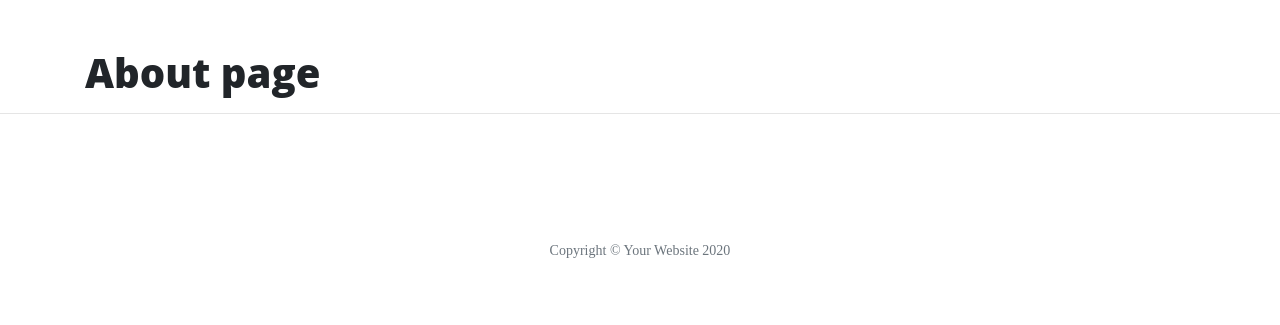
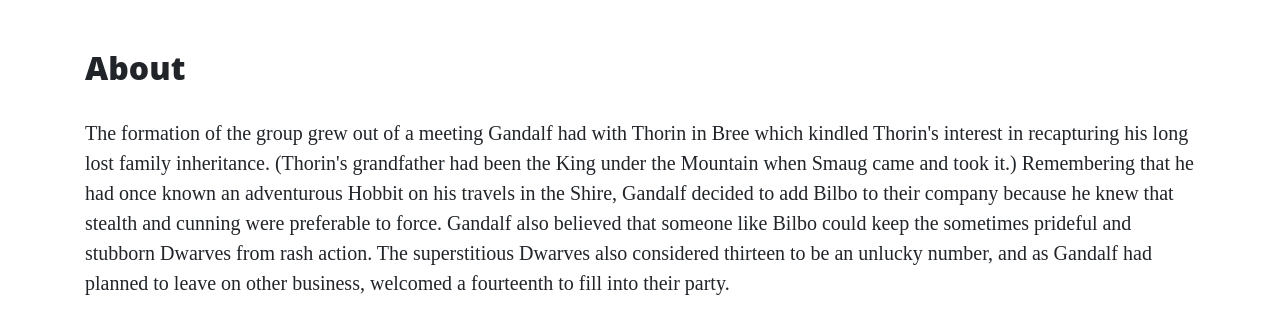
Before and after one commit to Mickjitsu/flasktest, a Flask app: page /about in a window 1280 px wide. Shown: the part 533-858 px from the top of the page. Before the commit the page ends 791 px from the top, so only its background shows below. Run offline with Flask 3, Linux system fonts and the light colour scheme; some libraries are stand-ins or nearby versions.

Commit message:
routing created - dynamic page creation added for about pages

```diff
--- a/run.py
+++ b/run.py
@@ -1,26 +1,46 @@
 import os
-from flask import Flask, render_template
+import json
+from flask import Flask, render_template, request, flash
+if os.path.exists("env.py"):
+    import env
 
 app = Flask(__name__)
+app.secret_key = os.environ.get("SECRET_KEY")
+
 
 @app.route("/")
 def index():
-    return render_template("index.html")
+    return render_template("index.html", page_title="Home")
 
 
-@app.route("/contact")
+@app.route("/contact", methods=["GET", "POST"])
 def contact():
-    return render_template("contact.html")
+    if request.method == "POST":
+        flash("Thanks {}, we have received your message!".format(
+            request.form.get("name")))
+    return render_template("contact.html", page_title="Contact")
 
 
 @app.route("/about")
 def about():
-    return render_template("about.html")
+    data = []
+    with open("data/company.json", "r") as json_data:
+        data = json.load(json_data)
+    return render_template("about.html", page_title="About", company=data)
 
+@app.route("/about/<member_name>")
+def about_member(member_name):
+    member = {}
+    with open("data/company.json", "r") as json_data:
+        data = json.load(json_data)
+        for obj in data:
+            if obj["url"] == member_name:
+                member = obj
+    return render_template("member.html", member=member)
 
 @app.route("/careers")
 def careers():
-    return render_template("careers.html")
+    return render_template("careers.html", page_title="Careers")
 
 
 if __name__ == "__main__":
--- /dev/null
+++ b/static/css/style.css
@@ -0,0 +1,3 @@
+.col-md-5 img{
+    width: 100%;
+}
--- a/templates/about.html
+++ b/templates/about.html
@@ -1,4 +1,46 @@
-{% extends "base.html" %}
-{% block content %}
-    <h1>About page</h1>
-{% endblock %}
+    {% extends "base.html" %}
+    {% block content %}
+        <h2>{{ page_title }}</h2>
+        <p>
+            The formation of the group grew out of a meeting Gandalf had with Thorin in Bree which kindled Thorin's interest
+            in recapturing his long lost family inheritance. (Thorin's grandfather had been the King under the Mountain when
+            Smaug came and took it.) Remembering that he had once known an adventurous Hobbit on his travels in the Shire,
+            Gandalf decided to add Bilbo to their company because he knew that stealth and cunning were preferable to force.
+            Gandalf also believed that someone like Bilbo could keep the sometimes prideful and stubborn Dwarves from rash
+            action. The superstitious Dwarves also considered thirteen to be an unlucky number, and as Gandalf had planned
+            to leave on other business, welcomed a fourteenth to fill into their party.
+        </p>
+        {% for member in company %}
+            <div class="row featurette">
+                {% if loop.index % 2 != 0 %}
+                <div class="col-md-7">
+                    <h3><a href="/about/{{ member.url }}">{{ loop.index }}. {{ member.name }}</a></h3>
+                    <p>
+                        {{ member.description }}
+                    </p>
+                </div>
+                <div class="col-md-5">
+                    <img src="{{ member.image_source }}" alt="" class="featurette-image image-responsive">
+                </div>
+                {% else %}
+
+                <div class="col-md-5">
+                    <img src="{{ member.image_source }}" alt="" class="featurette-image image-responsive">
+                </div>
+
+                <div class="col-md-7">
+                    <h3><a href="/about/{{ member.url }}">{{ loop.index }}. {{ member.name }}</a></h3>
+                    <p>
+                        {{ member.description }}
+                    </p>
+                </div>
+
+                {% endif %}
+            </div>
+
+            {% if loop.index != loop.length %}
+            <hr class="featurette-divider">
+            {% endif %}
+        {% endfor %}
+
+    {% endblock %}
--- a/templates/base.html
+++ b/templates/base.html
@@ -4,14 +4,15 @@
     <meta charset="UTF-8">
     <meta name="viewport" content="width=device-width, initial-scale=1.0">
     <meta http-equiv="X-UA-Compatible" content="ie=edge">
-    <link rel="stylesheet" href="{{ url_for('static', filename='vendor/bootstrap/css/bootstrap.min.css') }}">
-    <link rel="stylesheet" href="{{ url_for('static', filename='css/clean-blog.min.css') }}">
+    <link rel="stylesheet" href="{{ url_for('static', filename='vendor/bootstrap/css/bootstrap.min.css') }}" type="text/css">
+    <link rel="stylesheet" href="{{ url_for('static', filename='css/clean-blog.min.css') }}" type="text/css">
+    <link rel="stylesheet" href="{{ url_for('static', filename='css/style.css') }}" type="text/css">
     <title>Hello Flask</title>
 </head>
 <body>
     <nav class="navbar navbar-expand-lg navbar-light fixed-top" id="mainNav">
         <div class="container">
-          <a class="navbar-brand" href="index.html">Start Bootstrap</a>
+          <a class="navbar-brand" href="{{ url_for('index') }}">Thor &amp Company</a>
           <button class="navbar-toggler navbar-toggler-right" type="button" data-toggle="collapse" data-target="#navbarResponsive" aria-controls="navbarResponsive" aria-expanded="false" aria-label="Toggle navigation">
             Menu
             <i class="fas fa-bars"></i>
@@ -36,14 +37,14 @@
       </nav>
 
       <!-- Page Header -->
-      <header class="masthead" style="background-image: url('{{ url_for('static', filename='img/home-bg.jpg') }}')">
+      <header class="masthead" style="background-image: url('https://external-preview.redd.it/thorin-and-company-by-art-calavera-v0-QMvOxqHkiYpyhsyd_uOstkqKMkohCYubLXlhB6kDpAc.png?auto=webp&s=0b4840829c1859f1813492797192657e8fff4446')">
         <div class="overlay"></div>
         <div class="container">
           <div class="row">
             <div class="col-lg-8 col-md-10 mx-auto">
               <div class="site-heading">
-                <h1>Clean Blog</h1>
-                <span class="subheading">A Blog Theme by Start Bootstrap</span>
+                <h1>Thor &amp; Company</h1>
+                <span class="subheading">Thorin and his company of dwarves</span>
               </div>
             </div>
           </div>
@@ -89,7 +90,7 @@
                   </a>
                 </li>
               </ul>
-              <p class="copyright text-muted">Copyright &copy; Your Website 2020</p>
+              <p class="copyright text-muted">Copyright &copy; Your Website <spain id="copyright"></spain></p>
             </div>
           </div>
         </div>
@@ -101,5 +102,8 @@
 
       <!-- Custom scripts for this template -->
       <script src="{{ url_for('static', filename='js/clean-blog.min.js') }}"></script>
+      <script>
+        $("#copyright").text(new Date().getFullYear());
+      </script>
 </body>
 </html>
--- a/templates/careers.html
+++ b/templates/careers.html
@@ -1,4 +1,4 @@
 {% extends "base.html" %}
 {% block content %}
-    <h1>Work with us</h1>
+    <h2>{{ page_title }}</h2>
 {% endblock %}
```
Also changed, not shown: data/company.json (added, +79 -0 lines), templates/contact.html (+56 -1 lines), templates/member.html (added, +14 -0 lines), 1 other file.
